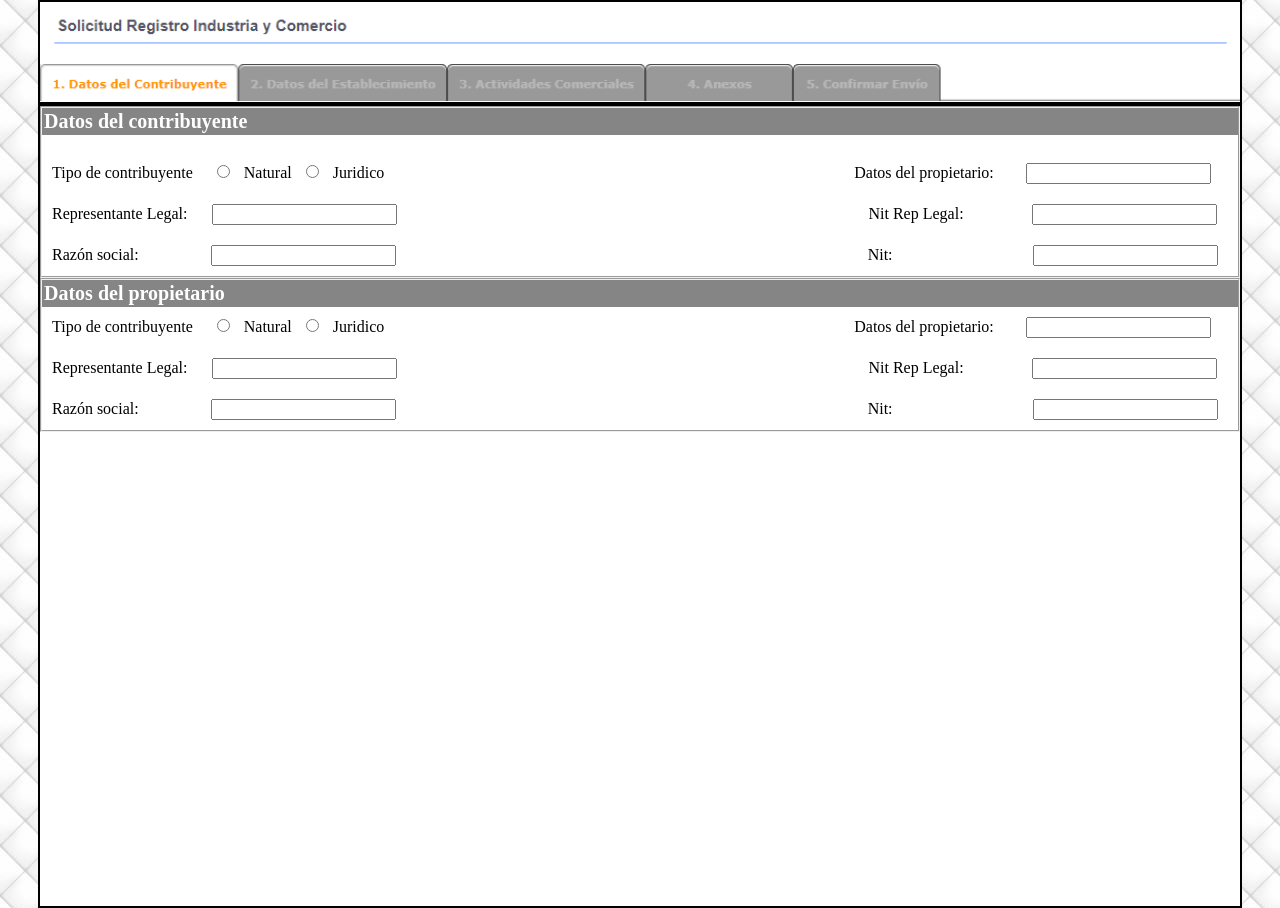
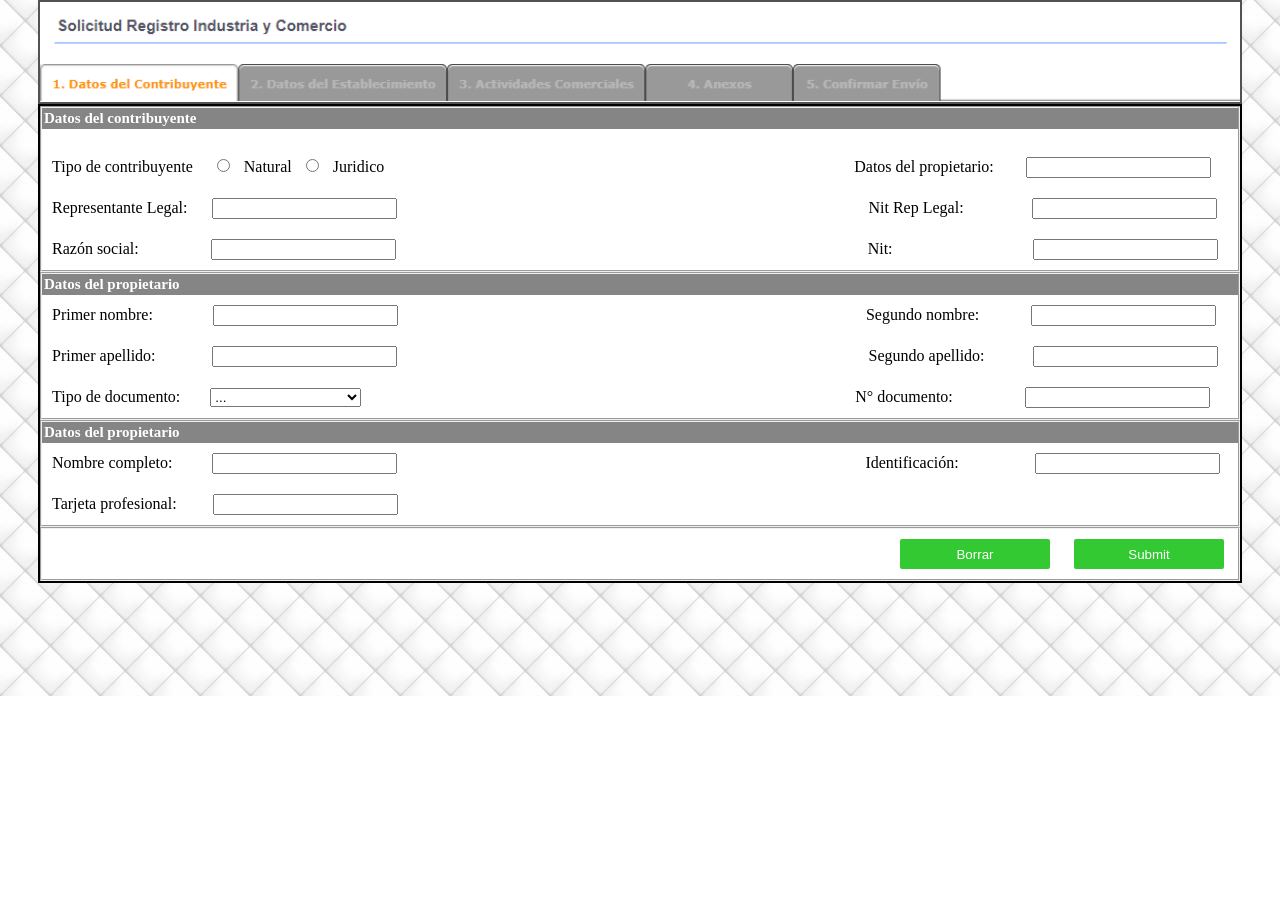
Before and after one commit to FerneyBohorquez/Portal-de-servicios-web, a PHP site: page / in a window 1280 px wide. Shown: the part 104-1012 px from the top of the page. After the commit the page ends 800 px from the top, so only its background shows below. Run offline with PHP 8.4, Linux system fonts and the light colour scheme.

Commit message:
version terminada

```diff
--- a/index.html
+++ b/index.html
@@ -46,28 +46,55 @@
                 </fieldset>
                 <fieldset>
                     <h2>Datos del propietario</h2>
-                    <label for="name" id="titleCon">Tipo de contribuyente</label>
-                    <input type="radio"> Natural
-                    <input type="radio"> Juridico   &nbsp;&nbsp;&nbsp;&nbsp;&nbsp;&nbsp;&nbsp;&nbsp;&nbsp;&nbsp;&nbsp;&nbsp;&nbsp;&nbsp;&nbsp;&nbsp;&nbsp;&nbsp;&nbsp;&nbsp;&nbsp;&nbsp;&nbsp;&nbsp;&nbsp;&nbsp;&nbsp;&nbsp;
+                    <label for="name" id="titleCon">Primer nombre:</label> &nbsp;&nbsp;&nbsp;&nbsp;&nbsp;&nbsp;&nbsp;&nbsp;
+                    <input type="text">  &nbsp;&nbsp;&nbsp;&nbsp;&nbsp;&nbsp;&nbsp;&nbsp;&nbsp;&nbsp;&nbsp;&nbsp;&nbsp;&nbsp;&nbsp;&nbsp;&nbsp;&nbsp;&nbsp;&nbsp;&nbsp;&nbsp;&nbsp;&nbsp;&nbsp;&nbsp;&nbsp;&nbsp;
                                                     &nbsp;&nbsp;&nbsp;&nbsp;&nbsp;&nbsp;&nbsp;&nbsp;&nbsp;&nbsp;&nbsp;&nbsp;&nbsp;&nbsp;&nbsp;&nbsp;&nbsp;&nbsp;&nbsp;&nbsp;&nbsp;&nbsp;&nbsp;&nbsp;&nbsp;&nbsp;&nbsp;
                                                     &nbsp;&nbsp;&nbsp;&nbsp;&nbsp;&nbsp;&nbsp;&nbsp;&nbsp;&nbsp;&nbsp;&nbsp;&nbsp;&nbsp;&nbsp;&nbsp;&nbsp;&nbsp;&nbsp;&nbsp;&nbsp;&nbsp;&nbsp;&nbsp;&nbsp;&nbsp;&nbsp;&nbsp;
-                                                    &nbsp;&nbsp;&nbsp;&nbsp;&nbsp;&nbsp;&nbsp;&nbsp;&nbsp;&nbsp;&nbsp;&nbsp;&nbsp;&nbsp;&nbsp;&nbsp;&nbsp;&nbsp;&nbsp;&nbsp;&nbsp;&nbsp;&nbsp;&nbsp;&nbsp;&nbsp;&nbsp;
-                    <label for="name">Datos del propietario:</label> &nbsp;
+                                                    &nbsp;&nbsp;&nbsp;&nbsp;&nbsp;&nbsp;&nbsp;&nbsp;&nbsp;&nbsp;&nbsp;&nbsp;&nbsp;&nbsp;&nbsp;&nbsp;&nbsp;&nbsp;&nbsp;&nbsp;&nbsp;&nbsp;&nbsp;&nbsp;
+                    <label for="name">Segundo nombre:</label> &nbsp;&nbsp;&nbsp;&nbsp;&nbsp;&nbsp;
                     <input type="text"> <br>
-                    <label for="name">Representante Legal:</label>
+                    <label for="name">Primer apellido:</label> &nbsp;&nbsp;&nbsp;&nbsp;&nbsp;&nbsp;&nbsp;
                     <input type="text"> &nbsp;&nbsp;&nbsp;&nbsp;&nbsp;&nbsp;&nbsp;&nbsp;&nbsp;&nbsp;&nbsp;&nbsp;&nbsp;&nbsp;&nbsp;&nbsp;&nbsp;&nbsp;&nbsp;&nbsp;&nbsp;&nbsp;&nbsp;&nbsp;&nbsp;&nbsp;&nbsp;&nbsp;
                                         &nbsp;&nbsp;&nbsp;&nbsp;&nbsp;&nbsp;&nbsp;&nbsp;&nbsp;&nbsp;&nbsp;&nbsp;&nbsp;&nbsp;&nbsp;&nbsp;&nbsp;&nbsp;&nbsp;&nbsp;&nbsp;&nbsp;&nbsp;&nbsp;&nbsp;&nbsp;&nbsp;
                                         &nbsp;&nbsp;&nbsp;&nbsp;&nbsp;&nbsp;&nbsp;&nbsp;&nbsp;&nbsp;&nbsp;&nbsp;&nbsp;&nbsp;&nbsp;&nbsp;&nbsp;&nbsp;&nbsp;&nbsp;&nbsp;&nbsp;&nbsp;&nbsp;&nbsp;&nbsp;&nbsp;&nbsp;
                                         &nbsp;&nbsp;&nbsp;&nbsp;&nbsp;&nbsp;&nbsp;&nbsp;&nbsp;&nbsp;&nbsp;&nbsp;&nbsp;&nbsp;&nbsp;&nbsp;&nbsp;&nbsp;&nbsp;&nbsp;&nbsp;&nbsp;&nbsp;&nbsp;&nbsp;
-                    <label for="name">Nit Rep Legal:</label> &nbsp;&nbsp;&nbsp;&nbsp;&nbsp;&nbsp;&nbsp;&nbsp;&nbsp;&nbsp;
+                    <label for="name">Segundo apellido:</label> &nbsp;&nbsp;&nbsp;&nbsp;&nbsp;
                     <input type="text" name="" id=""> <br>
-                    <label for="name">Razón social:</label> &nbsp;&nbsp;&nbsp;&nbsp;&nbsp;&nbsp;&nbsp;&nbsp;&nbsp;&nbsp;&nbsp;
-                    <input type="text"> &nbsp;&nbsp;&nbsp;&nbsp;&nbsp;&nbsp;&nbsp;&nbsp;&nbsp;&nbsp;&nbsp;&nbsp;&nbsp;&nbsp;&nbsp;&nbsp;&nbsp;&nbsp;&nbsp;&nbsp;&nbsp;&nbsp;&nbsp;&nbsp;&nbsp;&nbsp;&nbsp;&nbsp;&nbsp;&nbsp;&nbsp;&nbsp;&nbsp;&nbsp;&nbsp;&nbsp;&nbsp;&nbsp;
+                    <label for="name"> Tipo de documento:</label> &nbsp;&nbsp;&nbsp;
+                    <select name="id" id="id">
+                        <option value="x">...</option>
+                        <option value="cc">Cedula de ciudadania</option>
+                        <option value="ti">Tarjeta de identidad</option>
+                        <option value="ppt">PPT</option>
+                        <option value="pas">Pasaporte</option>
+                    </select> &nbsp;&nbsp;&nbsp;&nbsp;&nbsp;&nbsp;&nbsp;&nbsp;&nbsp;&nbsp;&nbsp;&nbsp;&nbsp;&nbsp;&nbsp;&nbsp;&nbsp;&nbsp;&nbsp;&nbsp;&nbsp;&nbsp;&nbsp;&nbsp;&nbsp;&nbsp;&nbsp;&nbsp;&nbsp;&nbsp;&nbsp;&nbsp;&nbsp;&nbsp;&nbsp;&nbsp;&nbsp;&nbsp;
                     &nbsp;&nbsp;&nbsp;&nbsp;&nbsp;&nbsp;&nbsp;&nbsp;&nbsp;&nbsp;&nbsp;&nbsp;&nbsp;&nbsp;&nbsp;&nbsp;&nbsp;&nbsp;&nbsp;&nbsp;&nbsp;&nbsp;&nbsp;&nbsp;&nbsp;&nbsp;&nbsp;
                     &nbsp;&nbsp;&nbsp;&nbsp;&nbsp;&nbsp;&nbsp;&nbsp;&nbsp;&nbsp;&nbsp;&nbsp;&nbsp;&nbsp;&nbsp;&nbsp;&nbsp;&nbsp;&nbsp;&nbsp;&nbsp;&nbsp;&nbsp;&nbsp;&nbsp;&nbsp;&nbsp;&nbsp;
-                    &nbsp;&nbsp;&nbsp;&nbsp;&nbsp;&nbsp;&nbsp;&nbsp;&nbsp;&nbsp;&nbsp;&nbsp;&nbsp;&nbsp;&nbsp;
-                    <label for="name">Nit:</label> &nbsp;&nbsp;&nbsp;&nbsp;&nbsp;&nbsp;&nbsp;&nbsp; &nbsp;&nbsp;&nbsp;&nbsp;&nbsp;&nbsp;&nbsp;&nbsp;&nbsp;&nbsp;&nbsp;&nbsp;&nbsp;&nbsp;&nbsp;&nbsp;&nbsp;&nbsp;&nbsp;
+                    &nbsp;&nbsp;&nbsp;&nbsp;&nbsp;&nbsp;&nbsp;&nbsp;&nbsp;&nbsp;&nbsp;&nbsp;&nbsp;&nbsp;&nbsp;&nbsp;&nbsp;&nbsp;&nbsp;&nbsp;&nbsp;&nbsp;&nbsp;
+                    <label for="name">N° documento:</label> &nbsp;&nbsp;&nbsp;&nbsp;&nbsp;&nbsp;&nbsp;&nbsp;&nbsp;&nbsp;&nbsp;
                     <input type="text">
+                </fieldset>
+                <fieldset>
+                    <h2>Datos del propietario</h2>
+                    <label for="name" id="titleCon">Nombre completo:</label> &nbsp;&nbsp;&nbsp;
+                    <input type="text">  &nbsp;&nbsp;&nbsp;&nbsp;&nbsp;&nbsp;&nbsp;&nbsp;&nbsp;&nbsp;&nbsp;&nbsp;&nbsp;&nbsp;&nbsp;&nbsp;&nbsp;&nbsp;&nbsp;&nbsp;&nbsp;&nbsp;&nbsp;&nbsp;&nbsp;&nbsp;&nbsp;&nbsp;
+                                                    &nbsp;&nbsp;&nbsp;&nbsp;&nbsp;&nbsp;&nbsp;&nbsp;&nbsp;&nbsp;&nbsp;&nbsp;&nbsp;&nbsp;&nbsp;&nbsp;&nbsp;&nbsp;&nbsp;&nbsp;&nbsp;&nbsp;&nbsp;&nbsp;&nbsp;&nbsp;&nbsp;
+                                                    &nbsp;&nbsp;&nbsp;&nbsp;&nbsp;&nbsp;&nbsp;&nbsp;&nbsp;&nbsp;&nbsp;&nbsp;&nbsp;&nbsp;&nbsp;&nbsp;&nbsp;&nbsp;&nbsp;&nbsp;&nbsp;&nbsp;&nbsp;&nbsp;&nbsp;&nbsp;&nbsp;&nbsp;
+                                                    &nbsp;&nbsp;&nbsp;&nbsp;&nbsp;&nbsp;&nbsp;&nbsp;&nbsp;&nbsp;&nbsp;&nbsp;&nbsp;&nbsp;&nbsp;&nbsp;&nbsp;&nbsp;&nbsp;&nbsp;&nbsp;&nbsp;&nbsp;&nbsp;
+                    <label for="name">Identificación:</label> &nbsp;&nbsp;&nbsp;&nbsp;&nbsp;&nbsp;&nbsp;&nbsp;&nbsp;&nbsp;&nbsp;&nbsp;
+                    <input type="text"> <br>
+                    <label for="name">Tarjeta profesional:</label> &nbsp;&nbsp;
+                    <input type="text">
+                </fieldset>
+
+                <fieldset>
+                    &nbsp;&nbsp;&nbsp;&nbsp;&nbsp;&nbsp;&nbsp;&nbsp;&nbsp;&nbsp;&nbsp;&nbsp;&nbsp;&nbsp;&nbsp;&nbsp;&nbsp;&nbsp;&nbsp;&nbsp;&nbsp;&nbsp;&nbsp;&nbsp;&nbsp;&nbsp;&nbsp;&nbsp;&nbsp;&nbsp;&nbsp;&nbsp;&nbsp;&nbsp;&nbsp;&nbsp;&nbsp;&nbsp;
+                    &nbsp;&nbsp;&nbsp;&nbsp;&nbsp;&nbsp;&nbsp;&nbsp;&nbsp;&nbsp;&nbsp;&nbsp;&nbsp;&nbsp;&nbsp;&nbsp;&nbsp;&nbsp;&nbsp;&nbsp;&nbsp;&nbsp;&nbsp;&nbsp;&nbsp;&nbsp;&nbsp;
+                    &nbsp;&nbsp;&nbsp;&nbsp;&nbsp;&nbsp;&nbsp;&nbsp;&nbsp;&nbsp;&nbsp;&nbsp;&nbsp;&nbsp;&nbsp;&nbsp;&nbsp;&nbsp;&nbsp;&nbsp;&nbsp;&nbsp;&nbsp;&nbsp;&nbsp;&nbsp;&nbsp;&nbsp;
+                    &nbsp;&nbsp;&nbsp;&nbsp;&nbsp;&nbsp;&nbsp;&nbsp;&nbsp;&nbsp;&nbsp;&nbsp;&nbsp;&nbsp;&nbsp;&nbsp;&nbsp;&nbsp;&nbsp;&nbsp;&nbsp;&nbsp;&nbsp;&nbsp;&nbsp;&nbsp;&nbsp;&nbsp;&nbsp;&nbsp;&nbsp;&nbsp;&nbsp;&nbsp;&nbsp;&nbsp;&nbsp;&nbsp;&nbsp;&nbsp;&nbsp;&nbsp;&nbsp;&nbsp;&nbsp;&nbsp;&nbsp;&nbsp;&nbsp;&nbsp;&nbsp;&nbsp;&nbsp;&nbsp;&nbsp;&nbsp;&nbsp;&nbsp;&nbsp;&nbsp;&nbsp;&nbsp;&nbsp;&nbsp;&nbsp;&nbsp;&nbsp;&nbsp;&nbsp;&nbsp;&nbsp;&nbsp;&nbsp;&nbsp;&nbsp;
+                    &nbsp;&nbsp;&nbsp;&nbsp;&nbsp;&nbsp;&nbsp;&nbsp;&nbsp;&nbsp;&nbsp;&nbsp;&nbsp;&nbsp;&nbsp;&nbsp;&nbsp;&nbsp;&nbsp;&nbsp;&nbsp;&nbsp;&nbsp;&nbsp;&nbsp;&nbsp;&nbsp;&nbsp;&nbsp;&nbsp;&nbsp;&nbsp;&nbsp;&nbsp;&nbsp;&nbsp;&nbsp;&nbsp;&nbsp;
+                    <input type="reset" id="button" value="Borrar">
+                    <input type="submit" id="button">
                 </fieldset>
             </form>
         </div>
--- a/style.css
+++ b/style.css
@@ -18,14 +18,13 @@ img {
 #container1 {
     width: 1200px;
     height: 100px;
-    border: black 2px solid;
+    border: rgb(82, 82, 82) 2px solid;
     background-color: #ffffff;
     margin: auto;
 }
 
 #container2 {
     width: 1200px;
-    height: 100vh;
     border: black 2px solid;
     background-color: #ffffff;
     margin: auto;
@@ -36,7 +35,7 @@ fieldset {
 }
 
 h2 {
-    font-size: 20px;
+    font-size: 15px;
     background-color: rgb(133, 133, 133);
     color: #ffffff;
     padding: 2px;
@@ -54,3 +53,17 @@ input {
 #titleCon {
     margin-top: 2px;
 }
+
+#button {
+    background-color: rgb(51, 201, 51);
+    color: white;
+    border: none;
+    width: 150px;
+    height: 30px;
+    border-radius: 2px;
+}
+
+#button:hover {
+    cursor: pointer;
+    background-color: rgb(29, 112, 29);
+}
```
